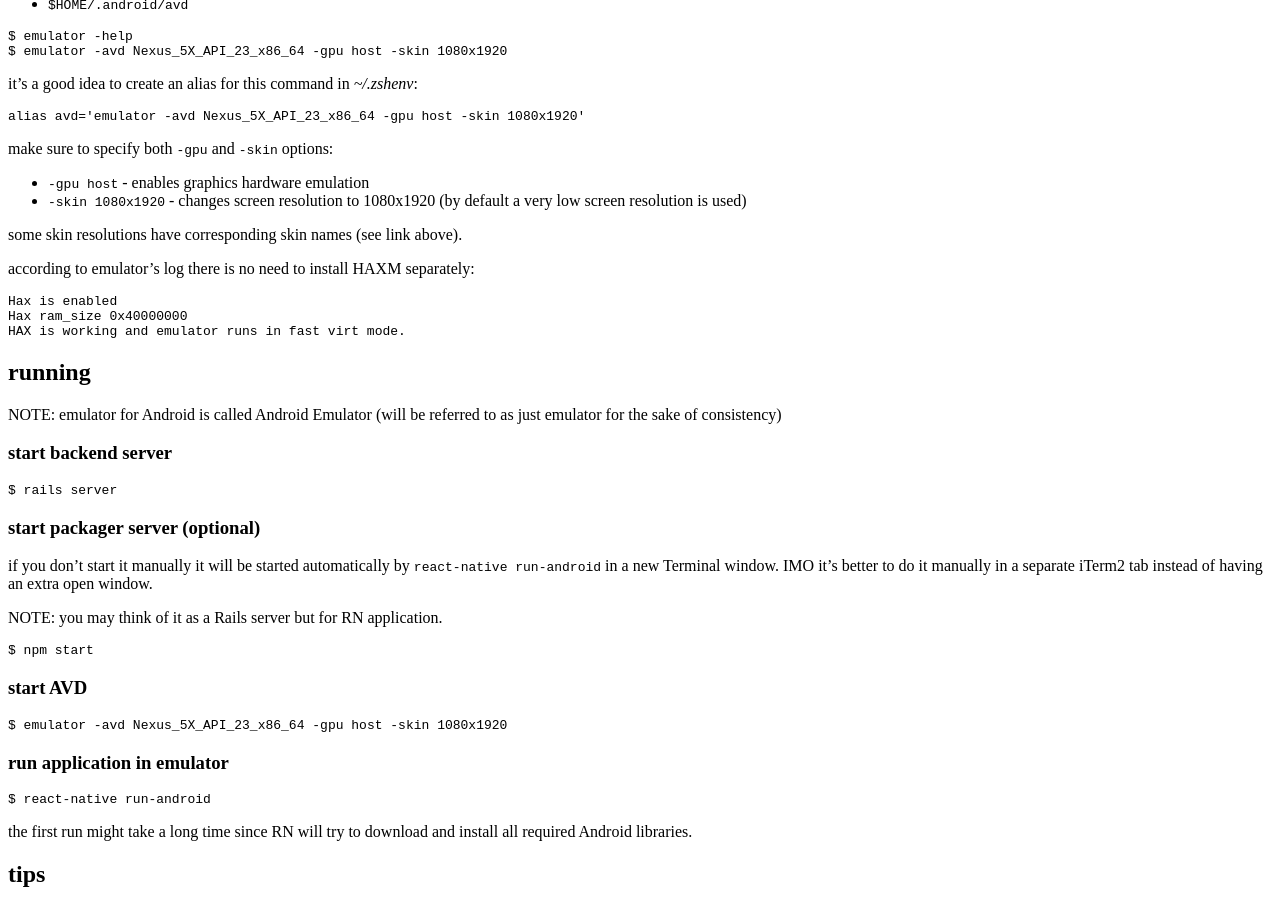
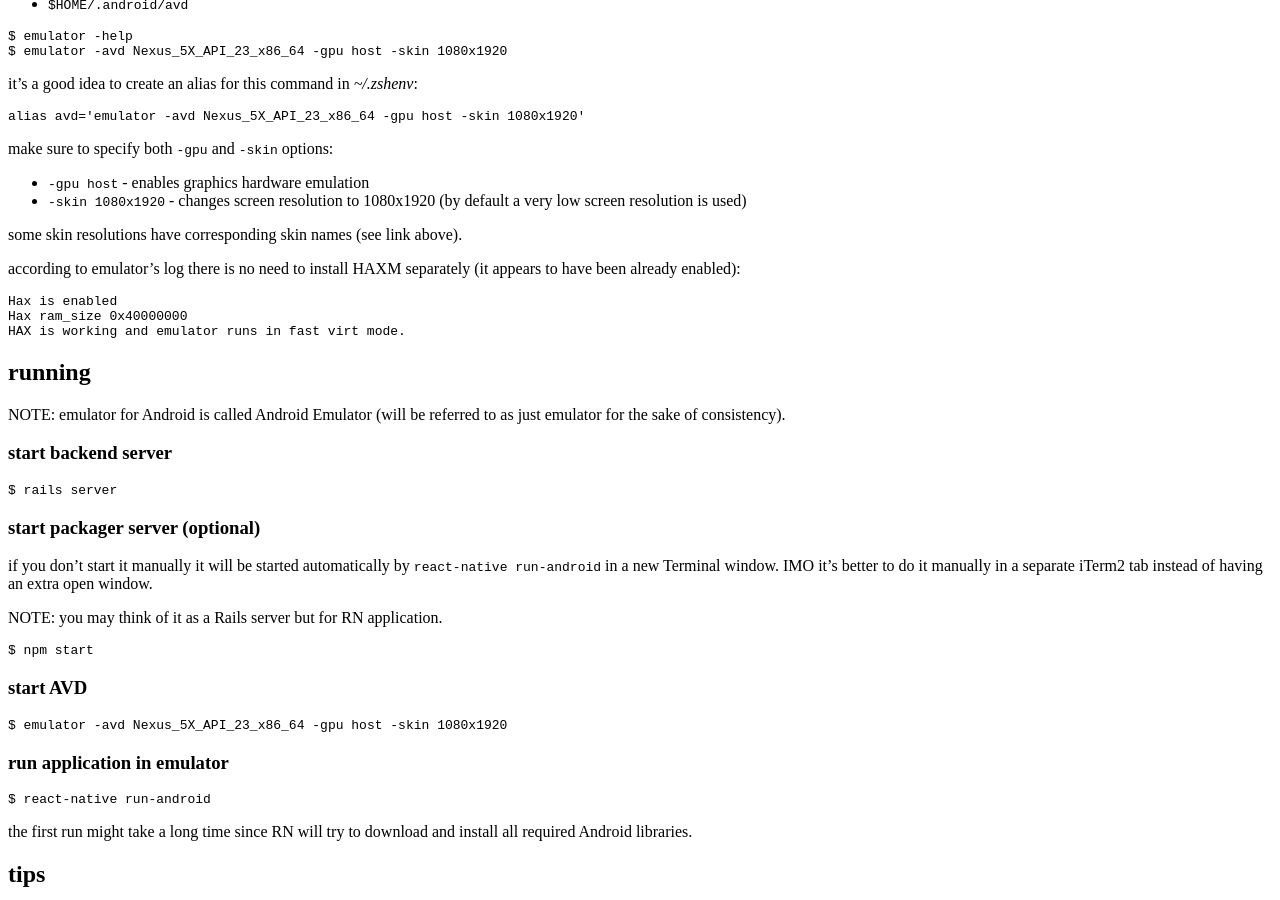
Before and after one commit to tap349/tap349.github.io, a Jekyll site: the page built from _posts/2017-05-24-react-native-android.md, in a window 1280 px wide and 900 px high, scrolled down 2088 px. Built offline with Jekyll 4.4.1, drawn with Linux system fonts in a browser that asks for light colours.

Commit message:
update 2017-05-28_00:22:48

````diff
--- a/_posts/2017-05-24-react-native-android.md
+++ b/_posts/2017-05-24-react-native-android.md
@@ -128,7 +128,8 @@
 
 some skin resolutions have corresponding skin names (see link above).
 
-according to emulator's log there is no need to install HAXM separately:
+according to emulator's log there is no need to install HAXM separately
+(it appears to have been already enabled):
 
 ```sh
 Hax is enabled
@@ -139,7 +140,7 @@
 ## running
 
 NOTE: emulator for Android is called Android Emulator
-      (will be referred to as just emulator for the sake of consistency)
+      (will be referred to as just emulator for the sake of consistency).
 
 ### start backend server
 
````
